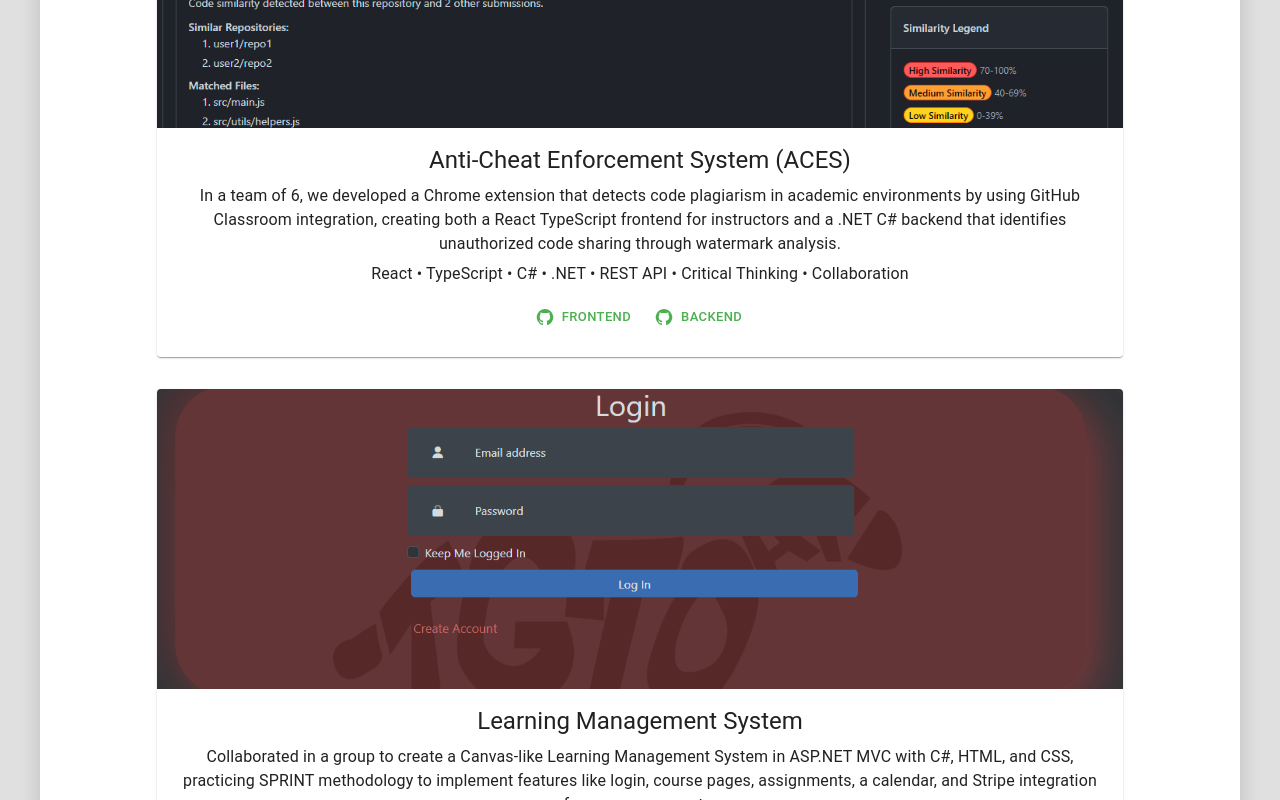
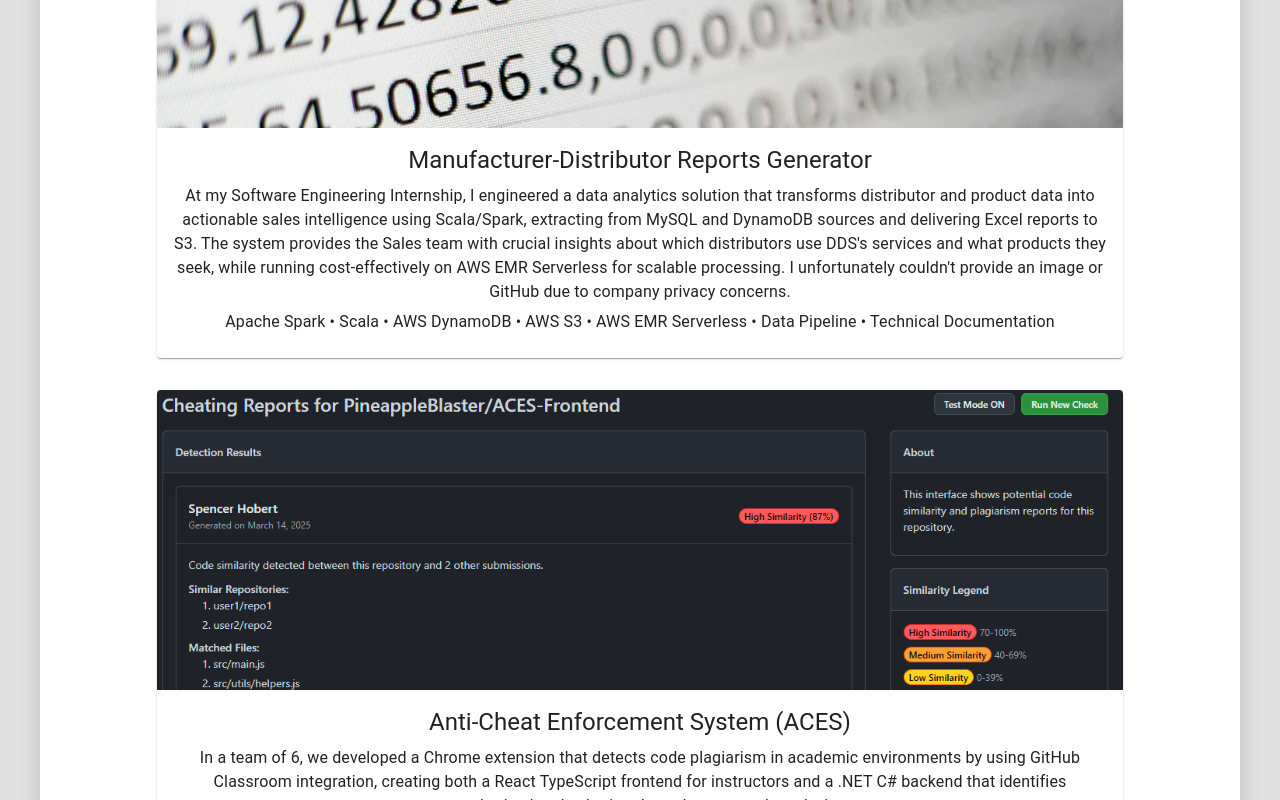
Before and after one commit to spencerhobert/digital-portfolio, a React (Vite) app: page / in a window 1280 px wide. Shown: the part 620-1420 px from the top of the page. Built offline with nearby package versions, Linux system fonts and the light colour scheme; no server answers.

Commit message:
Added DDS project

```diff
--- a/src/components/ProjectCard.tsx
+++ b/src/components/ProjectCard.tsx
@@ -67,6 +67,7 @@
                         {skills}
                     </Typography>
                 </Box>
+                {codeUrl && (
                     <Box
                         sx={{
                             p: 2,
@@ -76,17 +77,16 @@
                             justifyContent: 'center',
                             gap: 2
                         }}>
-                    {codeUrl && (
                         <Button size="small" startIcon={<GitHubIcon />} href={codeUrl} target="_blank">
                             {codeText}
                         </Button>
-                    )}
                         {codeUrl2 && (
                             <Button size="small" startIcon={<GitHubIcon />} href={codeUrl2} target="_blank">
                                 {codeText2}
                             </Button>
                         )}
                     </Box>
+                )}
             </CardContent>
         </Card>
     );
--- a/src/components/Projects.tsx
+++ b/src/components/Projects.tsx
@@ -5,6 +5,9 @@
 } from '@mui/material';
 
 import ProjectCard from './ProjectCard';
+
+/* Images */
+import DdsPicture from '../assets/images/codeProjects/dds_temp.jpg'
 import AcesFrontendPicture from '../assets/images/codeProjects/aces_frontend.png';
 import TgtoatPicture from '../assets/images/codeProjects/tgtoat.png';
 import ValorantPredictorPicture from '../assets/images/codeProjects/valorantPredictor.png'
@@ -12,6 +15,12 @@
 
 // Project data
 const projectsData = [
+    {
+        title: 'Manufacturer-Distributor Reports Generator',
+        description: "At my Software Engineering Internship, I engineered a data analytics solution that transforms distributor and product data into actionable sales intelligence using Scala/Spark, extracting from MySQL and DynamoDB sources and delivering Excel reports to S3. The system provides the Sales team with crucial insights about which distributors use DDS's services and what products they seek, while running cost-effectively on AWS EMR Serverless for scalable processing. I unfortunately couldn't provide an image or GitHub due to company privacy concerns.",
+        image: DdsPicture,
+        skills: 'Apache Spark • Scala • AWS DynamoDB • AWS S3 • AWS EMR Serverless • Data Pipeline • Technical Documentation'
+    },
     {
         title: 'Anti-Cheat Enforcement System (ACES)',
         description: 'In a team of 6, we developed a Chrome extension that detects code plagiarism in academic environments by using GitHub Classroom integration, creating both a React TypeScript frontend for instructors and a .NET C# backend that identifies unauthorized code sharing through watermark analysis.',
```
Also changed, not shown: src/assets/images/codeProjects/dds_temp.jpg (added), src/assets/images/codeProjects/portfolio.png. Lines whose indentation alone changed are shown as unchanged.
